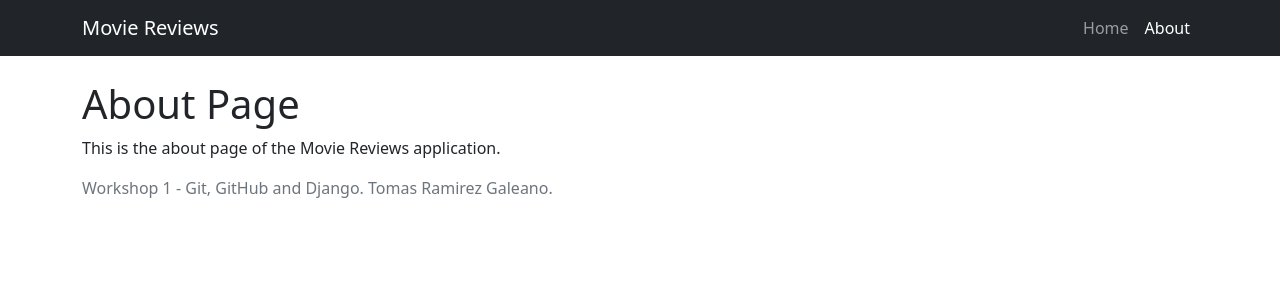
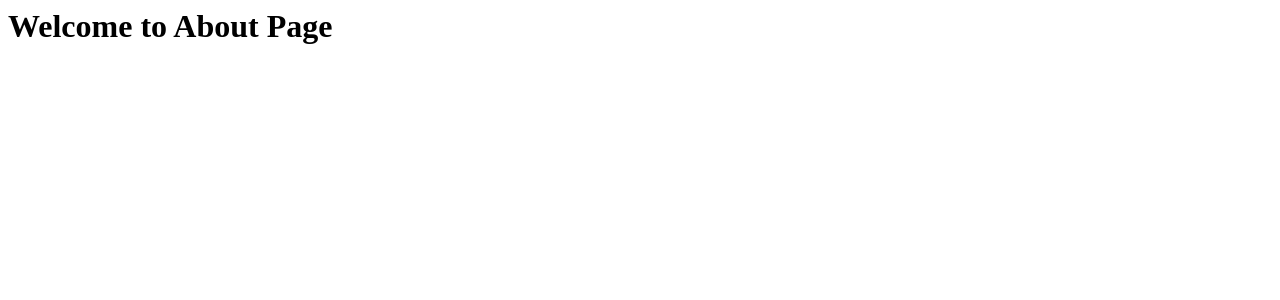
Before and after one commit to Unbot2313/moviereviews, a Django app: page /about/ in a window 1280 px wide. Shown: the top 300 px of the page. Run offline with Django 5.2, Linux system fonts and the light colour scheme.

Commit message:
fix: templates as workshop spec

```diff
--- a/movie/templates/about.html
+++ b/movie/templates/about.html
@@ -1,28 +1 @@
-<!DOCTYPE html>
-<html lang="en">
-<head>
-    <meta charset="UTF-8">
-    <meta name="viewport" content="width=device-width, initial-scale=1">
-    <title>Movie Reviews - About</title>
-    <link href="https://cdn.jsdelivr.net/npm/bootstrap@5.3.8/dist/css/bootstrap.min.css" rel="stylesheet" integrity="sha384-sRIl4kxILFvY47J16cr9ZwB07vP4J8+LH7qKQnuqkuIAvNWLzeN8tE5YBujZqJLB" crossorigin="anonymous">
-</head>
-<body>
-    <nav class="navbar navbar-expand-lg bg-dark" data-bs-theme="dark">
-        <div class="container">
-            <a class="navbar-brand" href="/">Movie Reviews</a>
-            <div class="navbar-nav">
-                <a class="nav-link" href="/">Home</a>
-                <a class="nav-link active" href="/about/">About</a>
-            </div>
-        </div>
-    </nav>
-
-    <div class="container py-4">
-        <h1>About Page</h1>
-        <p>This is the about page of the Movie Reviews application.</p>
-        <p class="text-secondary">Workshop 1 - Git, GitHub and Django. Tomas Ramirez Galeano.</p>
-    </div>
-
-    <script src="https://cdn.jsdelivr.net/npm/bootstrap@5.3.8/dist/js/bootstrap.bundle.min.js" integrity="sha384-FKyoEForCGlyvwx9Hj09JcYn3nv7wiPVlz7YYwJrWVcXK/BmnVDxM+D2scQbITxI" crossorigin="anonymous"></script>
-</body>
-</html>
+<h1>Welcome to About Page</h1>
--- a/movie/views.py
+++ b/movie/views.py
@@ -3,17 +3,18 @@ from django.shortcuts import render
 from .models import Movie
 
 
+# Create your views here.
+
 def home(request):
+    #return HttpResponse('<h1>Welcome to Home Page</h1>')
+    #return render(request, 'home.html')
+    #return render(request, 'home.html', {'name':'Tomas Ramirez Galeano'})
     searchTerm = request.GET.get('searchMovie')
     if searchTerm:
         movies = Movie.objects.filter(title__icontains=searchTerm)
     else:
         movies = Movie.objects.all()
-    return render(request, 'home.html', {
-        'name': 'Tomas Ramirez Galeano',
-        'searchTerm': searchTerm,
-        'movies': movies,
-    })
+    return render(request, 'home.html', {'searchTerm':searchTerm, 'movies': movies, 'name':'Tomas Ramirez Galeano'})
 
 
 def about(request):
```
Also changed, not shown: movie/templates/home.html (+20 -54 lines).
